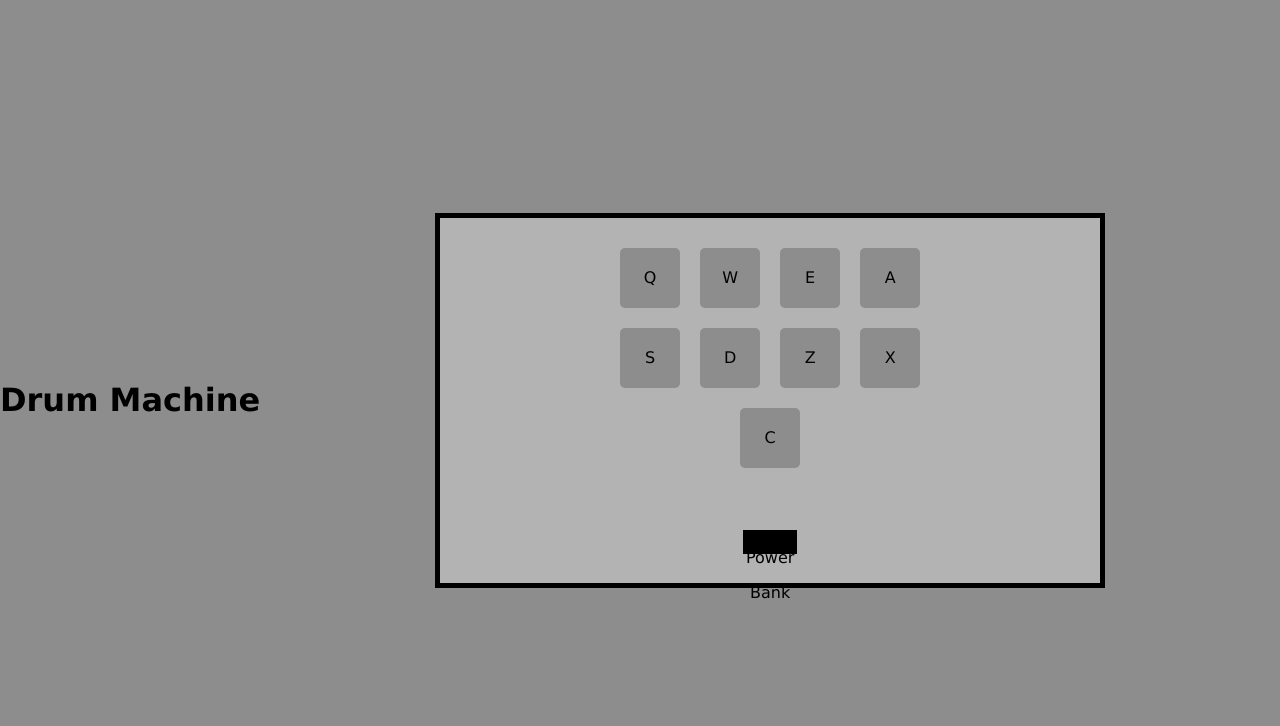
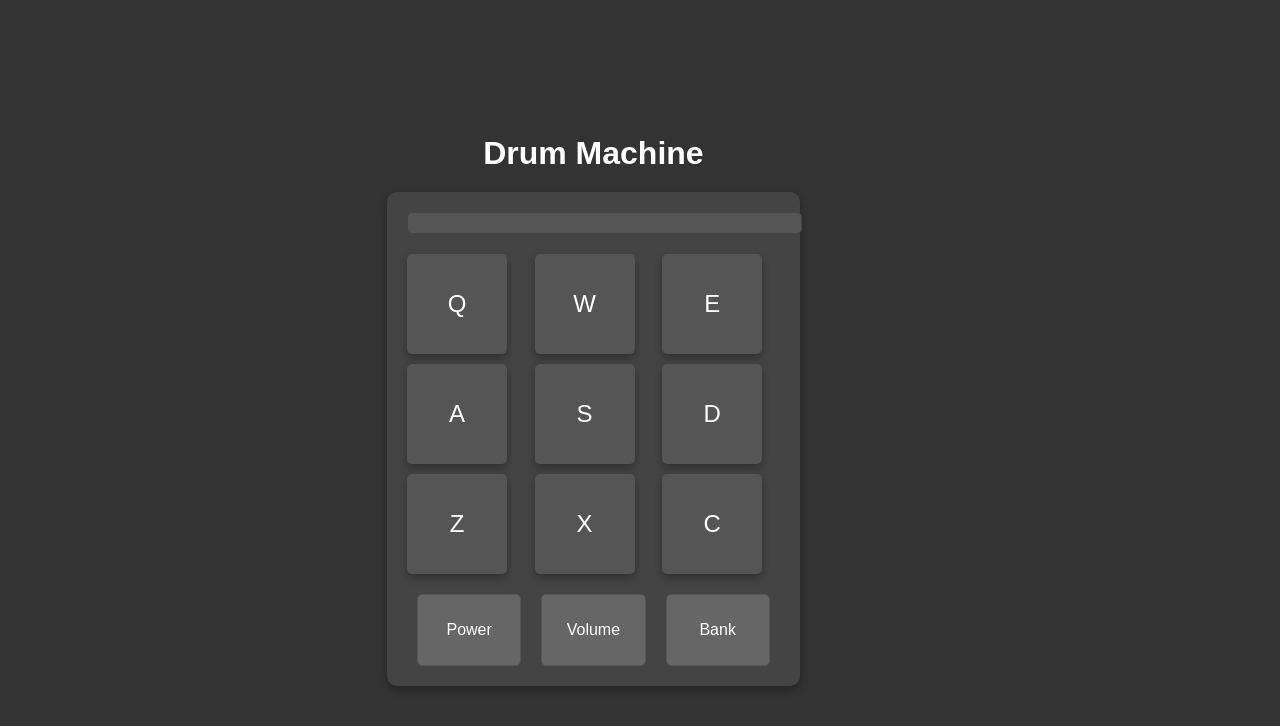
Before and after one commit to machado-05/Drum_Machine, a React (Create React App) app: page / in a window 1280 px wide. Shown: the top 726 px of the page. Built offline with nearby package versions, Linux system fonts and the light colour scheme.

Commit message:
Power on/off feature

```diff
--- a/src/App.css
+++ b/src/App.css
@@ -1,79 +1,101 @@
+body {
+  user-select: none;
+  background-color: #333;
+  font-family: 'Arial', sans-serif;
+  margin: 0;
+  display: flex;
+  justify-content: center;
+  align-items: center;
+  height: 100vh;
+}
+
 .App {
   text-align: center;
-  display: flex;
-  align-items: center;
-  justify-content: center;
-  min-height: 100vh;
-  background-color: #8d8d8d;
-}
-
-.App-header {
-  background-color: #282c34;
-  min-height: 100vh;
   display: flex;
   flex-direction: column;
   align-items: center;
   justify-content: center;
-  font-size: calc(10px + 2vmin);
-  color: white;
+  background-color: #333;
+  color: #fff;
+  width: 80%;
+  max-width: 900px;
+}
+
+.title {
+  font-size: 2rem;
+  margin-bottom: 20px;
 }
 
 .inner-container {
-  outline: 5px solid black;
-  position: relative;
-  width: 660px;
-  text-align: center;
-  background-color: #b3b3b3;
-  margin: 0 auto;
+  width: 100%;
+  max-width: 800px;
+  background-color: #444;
+  padding: 20px;
+  border-radius: 10px;
+  box-shadow: 0px 4px 8px rgba(0, 0, 0, 0.3);
 }
 
 .pads-container {
-  width: 332px;
-  height: 272px;
-  display: inline-block;
-  margin: 20px;
-}
-
-.inner-container .pads-container {
-  width: 332px;
-  height: 272px;
-  display: inline-block;
-  margin: 20px;
-}
-
-div {
-  display: block;
-  unicode-bidi: isolate;
-}
-
-body {
-  user-select: none;
-  background-color: #8d8d8d;
-  font-family: 'Lucida Sans', 'Lucida Sans Regular', 'Lucida Grande', 'Lucida Sans Unicode', Geneva, Verdana, sans-serif;
+  display: grid;
+  grid-template-columns: repeat(3, 1fr);
+  gap: 10px;
+  margin-bottom: 20px;
 }
 
 .drum-pad {
-  display: inline-block;
-  width: 60px;
-  height: 60px;
-  margin: 10px;
-  background-color: #8d8d8d;
-  color: black;
-  text-align: center;
-  line-height: 60px;
+  background-color: #555;
+  color: #fff;
+  width: 100px;
+  height: 100px;
+  display: flex;
+  align-items: center;
+  justify-content: center;
   border-radius: 5px;
   cursor: pointer;
+  box-shadow: 0px 4px 8px rgba(0, 0, 0, 0.3);
+  font-size: 1.5rem;
+  transition: background-color 0.1s ease, transform 0.1s ease;
 }
 
-.inner {
-  float: right;
+.drum-pad:active, .drum-pad.active {
+  background-color: #777;
+  transform: scale(0.95);
 }
 
-.outer-select, .controls-container, .control .select {
-  margin: auto;
-  border: 1px solid black;
-  width: 50px;
-  height: 20px;
-  padding: 1px;
-  background-color: black;
+.controls-container {
+  display: flex;
+  justify-content: space-between;
+  margin-top: 20px;
 }
+
+.control {
+  display: flex;
+  align-items: center;
+  justify-content: center;
+  background-color: #666;
+  border: 1px solid #555;
+  border-radius: 5px;
+  color: #fff;
+  font-size: 1rem;
+  padding: 10px;
+  width: 100px;
+  margin: 0 10px;
+  cursor: pointer;
+  transition: background-color 0.2s ease;
+}
+
+.control:hover {
+  background-color: #555;
+}
+
+.pad-display {
+  background-color: #555;
+  border: 1px solid #444;
+  border-radius: 5px;
+  color: #fff;
+  font-size: 1.2rem;
+  padding: 10px;
+  margin-bottom: 20px;
+  width: 100%;
+  text-align: center;
+}
--- a/src/App.js
+++ b/src/App.js
@@ -1,31 +1,158 @@
 import './App.css';
+import { useEffect, useState } from 'react';
 
 function App() {
+  const [powerOn, setPowerOn] = useState(true);
+  const [currentlyPlaying, setCurrentlyPlaying] = useState(null);
+  const [displayText, setDisplayText] = useState('');
+  const playAudio = (audioEl, description) => {
+    if (currentlyPlaying && currentlyPlaying !== audioEl) {
+      currentlyPlaying.pause();
+      currentlyPlaying.currentTime = 0;
+    }
+
+    audioEl.pause();
+    audioEl.currentTime = 0;
+    audioEl.play().catch(error => console.error("Error playing audio: ", error));
+    setCurrentlyPlaying(audioEl);
+    setDisplayText(description);
+  }
+
+  useEffect(() => {
+    const handleKeyPress = (event) => {
+      if (!powerOn) return;
+      const key = event.key.toUpperCase();
+      const audioEl = document.getElementById(key);
+      if (audioEl) {
+        const parentDiv = audioEl.parentElement;
+        const description = parentDiv.getAttribute('data-description');
+        playAudio(audioEl, description);
+        parentDiv.classList.add('active');
+        setTimeout(() => {
+          parentDiv.classList.remove('active');
+        }, 100);
+      }
+    };
+
+    const handleClick = (event) => {
+      if (!powerOn) return;
+      const audioEl = event.currentTarget.querySelector('audio');
+      if (audioEl) {
+        const parentDiv = audioEl.parentElement;
+        const description = parentDiv.getAttribute('data-description');
+        playAudio(audioEl, description);
+        parentDiv.classList.add('active');
+        setTimeout(() => {
+          parentDiv.classList.remove('active');
+        }, 100);
+      }
+    };
+
+    window.addEventListener('keydown', handleKeyPress);
+
+    const padIds = [
+      { id: 'Heater-1', description: 'Heater 1' },
+      { id: 'Heater-2', description: 'Heater 2' },
+      { id: 'Heater-3', description: 'Heater 3' },
+      { id: 'Heater-4', description: 'Heater 4' },
+      { id: 'Clap', description: 'Clap' },
+      { id: 'Open-HH', description: 'Open HH' },
+      { id: 'Kick-n\'-Hat', description: 'Kick n\' Hat' },
+      { id: 'Kick', description: 'Kick' },
+      { id: 'Closed-HH', description: 'Closed HH' }
+    ];
+
+    padIds.forEach(({ id, description }) => {
+      const pad = document.getElementById(id);
+      if (pad) {
+        pad.setAttribute('data-description', description); // Set description attribute
+        pad.addEventListener('click', handleClick);
+      }
+    });
+
+    return () => {
+      window.removeEventListener('keydown', handleKeyPress);
+      padIds.forEach(({ id }) => {
+        const pad = document.getElementById(id);
+        if (pad) {
+          pad.removeEventListener('click', handleClick);
+        }
+      });
+    };
+  }, [currentlyPlaying, powerOn]);
+
+  const togglePower = () => {
+    setPowerOn(prev => !prev);
+    if (powerOn) {
+      // If the power is being turned off, stop the audio and ignore the display
+      if (currentlyPlaying) {
+        currentlyPlaying.pause();
+        currentlyPlaying.currentTime = 0;
+        setCurrentlyPlaying(null);
+      }
+      setDisplayText('');
+    }
+  };
+
   return (
     <div className="App">
-      <h1 className="title" >Drum Machine</h1>
-      <div id="drum-machine" class="inner-container">
-        <div id="display" className="pads-container" >
-          <div className="drum-pad" id="Heater-1">Q</div>
-          <div className="drum-pad" id="Heater-2">W</div>
-          <div className="drum-pad" id="Heater-3">E</div>
-          <div className="drum-pad" id="Heater-4">A</div>
-          <div className="drum-pad" id="Clap">S</div>
-          <div className="drum-pad" id="Open-HH">D</div>
-          <div className="drum-pad" id="Kick-n'-Hat">Z</div>
-          <div className="drum-pad" id="Kick">X</div>
-          <div className="drum-pad" id="Closed-HH">C</div>
+      <h1 className="title">Drum Machine</h1>
+      <div id="drum-machine" className="inner-container">
+        <div id="display" className="pad-display">{displayText}</div>
+        <div className="pads-container">
+          <div className="drum-pad" id="Heater-1">
+            <audio src="https://cdn.freecodecamp.org/testable-projects-fcc/audio/Heater-1.mp3" className="clip" id="Q" />
+            Q
+          </div>
+          <div className="drum-pad" id="Heater-2">
+            <audio src="https://cdn.freecodecamp.org/testable-projects-fcc/audio/Heater-2.mp3" className="clip" id="W" />
+            W
+          </div>
+          <div className="drum-pad" id="Heater-3">
+            <audio src="https://cdn.freecodecamp.org/testable-projects-fcc/audio/Heater-3.mp3" className="clip" id="E" />
+            E
+          </div>
+          <div className="drum-pad" id="Heater-4">
+            <audio src="https://cdn.freecodecamp.org/testable-projects-fcc/audio/Heater-4_1.mp3" className="clip" id="A" />
+            A
+          </div>
+          <div className="drum-pad" id="Clap">
+            <audio src="https://cdn.freecodecamp.org/testable-projects-fcc/audio/Heater-6.mp3" className="clip" id="S" />
+            S
+          </div>
+          <div className="drum-pad" id="Open-HH">
+            <audio src="https://cdn.freecodecamp.org/testable-projects-fcc/audio/Dsc_Oh.mp3" className="clip" id="D" />
+            D
+          </div>
+          <div className="drum-pad" id="Kick-n'-Hat">
+            <audio src="https://cdn.freecodecamp.org/testable-projects-fcc/audio/Kick_n_Hat.mp3" className="clip" id="Z" />
+            Z
+          </div>
+          <div className="drum-pad" id="Kick">
+            <audio src="https://cdn.freecodecamp.org/testable-projects-fcc/audio/RP4_KICK_1.mp3" className="clip" id="X" />
+            X
+          </div>
+          <div className="drum-pad" id="Closed-HH">
+            <audio src="https://cdn.freecodecamp.org/testable-projects-fcc/audio/Cev_H2.mp3" className="clip" id="C" />
+            C
+          </div>
         </div>
         <div className="controls-container">
-          <div id="power-btn" className="power">
+          <div id="power-btn" className={`control power ${powerOn ? 'on' : 'off'}`} onClick={togglePower}>
             <p>Power</p>
+            <div className={`select ${powerOn ? 'on' : 'off'}`}>
+              <div className={`inner ${powerOn ? 'on' : 'off'}`}></div>
+            </div>
+          </div>
+          <div id="volume-btn" className="control volume-btn">
+            <p>Volume</p>
+          </div>
+          <div id="bank-btn" className="control bank-btn">
+            <p>Bank</p>
             <div className="select">
               <div className="inner"></div>
             </div>
           </div>
-          <div id="current-pad" className="pad-display"></div>
-          <div id="volume-btn" className="volume-btn"></div>
-          <div id="bank-btn" class="bank-btn"><p>Bank</p></div>
         </div>
       </div>
     </div>
```
Also changed, not shown: 1 other file (tests, documents, lock files or other folders).
